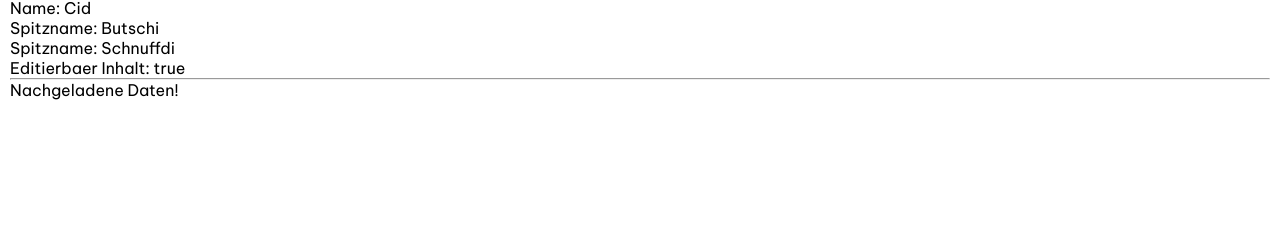
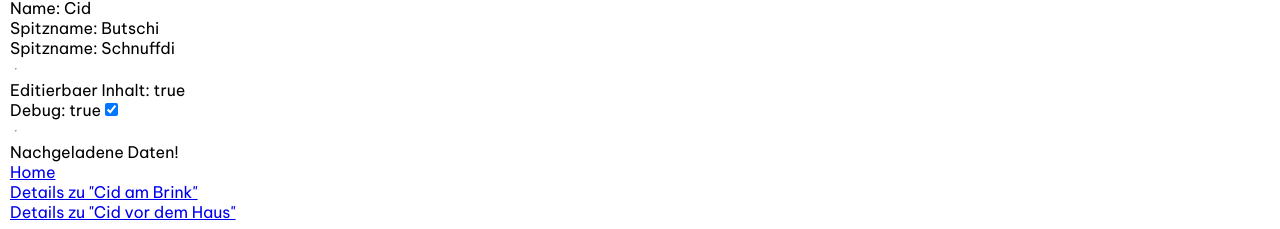
Before and after one commit to mbeier1406/ng-chaos, an Angular app: page / in a window 1280 px wide. Shown: the part 1717-1946 px from the top of the page. Before the commit the page ends 1827 px from the top, so only its background shows below. Built offline with nearby package versions, Linux system fonts and the light colour scheme; data requests are answered from the project's data file.

Commit message:
Beispiel FormSModule mit Input Binding.

```diff
--- a/src/app/app.routes.ts
+++ b/src/app/app.routes.ts
@@ -6,7 +6,7 @@ const routes: Routes = [
   {
     path: '',
     component: Home,
-    title: 'Cid'
+    title: 'Cid der Schnuffdi'
   },
   {
     path: 'detail/:id',
--- a/src/app/debug/debug.css
+++ b/src/app/debug/debug.css
@@ -1,3 +1,10 @@
 section hr {
     margin: 20px 0 !important;
 }
+
+hr {
+    margin-top: 10px;
+    margin-right: 1600px;
+    margin-bottom: 10px;
+    margin-left: 5px;
+}
--- a/src/app/debug/debug.html
+++ b/src/app/debug/debug.html
@@ -15,7 +15,11 @@
         </p>
     }
 </section>
+<hr />
 <div [contentEditable]="debug">Editierbaer Inhalt: {{ debug }}</div>
+<label for="debug">Debug: {{ debug }}
+    <input type="checkbox" id="debug" [(ngModel)]="debug" />
+</label>
 <hr />
 <section>
     @defer (on viewport) {
--- a/src/app/debug/debug.ts
+++ b/src/app/debug/debug.ts
@@ -1,4 +1,5 @@
 import { Component, input, output } from '@angular/core';
+import { FormsModule } from '@angular/forms';
 import { CidNamen, CID_NAMEN_LISTE } from '../cid-namen';
 import { Ciddaten } from '../ciddaten';
 import  { Loader } from "../loader/loader";
@@ -13,7 +14,7 @@ import  { Loader } from "../loader/loader";
  */
 @Component({
   selector: 'app-debug',
-  imports: [Loader],
+  imports: [Loader, FormsModule],
   templateUrl: './debug.html',
   styleUrl: './debug.css',
 })
--- a/src/app/home/home.html
+++ b/src/app/home/home.html
@@ -14,3 +14,12 @@
 </section>
 <section class="letztes-bild">{{ letztesGesendetesBild }}</section>
 <app-debug [ciddatenListe]="ciddatenList" [filteredCiddatenListe]="filteredCiddatenListe" (debugEvent)="showDebug($event)" />
+<nav>
+    <ul>
+        <!-- Navigation: diese Links laden immer die gesamte Seite neu -->
+        <li><a href="/">Home</a></li>
+        <li><a href="/detail/1">Details zu "Cid am Brink"</a></li>
+        <!-- Navigation: diese Links laden nur den Inhalt der Seite neu -->
+        <li><a [routerLink]="['/detail', 2]">Details zu "Cid vor dem Haus"</a></li>
+    </ul>
+</nav>
--- a/src/app/home/home.ts
+++ b/src/app/home/home.ts
@@ -1,4 +1,5 @@
 import { ChangeDetectorRef, Component, inject, OnDestroy } from '@angular/core';
+import { RouterLink, RouterOutlet } from '@angular/router';
 import { Subscription } from 'rxjs';
 import { Ciddaten } from '../ciddaten';
 import { CiddatenService } from '../ciddaten.service';
@@ -15,7 +16,7 @@ import { DetailService } from '../detail.service';
  */
 @Component({
   selector: 'app-home',
-  imports: [Cidanzeige, Debug],
+  imports: [Cidanzeige, Debug, RouterLink],
   templateUrl: './home.html',
   styleUrl: './home.css',
 })
```
